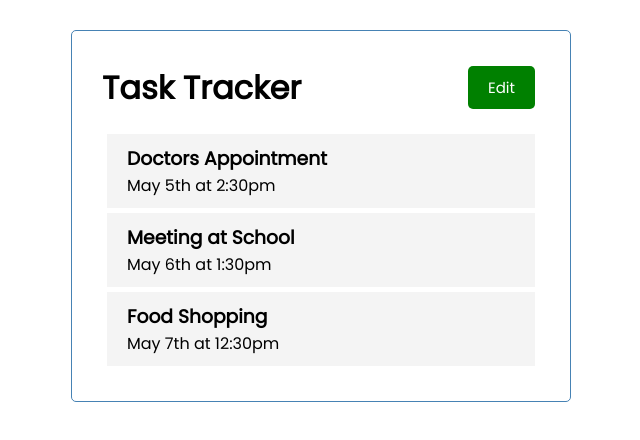
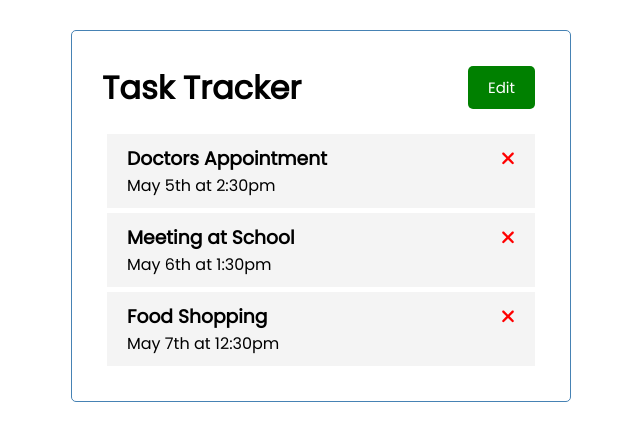
Before and after one commit to MzMahmud/task-tracker, an Angular app: page / in a window 1280 px wide. Shown: the top 440 px of the page, without its empty margins (319-959 px from the left). Built offline with nearby package versions, Linux system fonts and the light colour scheme.

Commit message:
used font awesome times icon for delete task

```diff
--- a/src/app/components/task-item/task-item.component.html
+++ b/src/app/components/task-item/task-item.component.html
@@ -1,4 +1,7 @@
 <div class="task">
-    <h3> {{task.text}} </h3>
+    <h3>
+        {{task.text}}
+        <fa-icon [icon]="faTimes" [ngStyle]="{'color': 'red'}"></fa-icon>
+    </h3>
     <p> {{task.day}} </p>
 </div>
--- a/src/app/components/task-item/task-item.component.ts
+++ b/src/app/components/task-item/task-item.component.ts
@@ -1,4 +1,5 @@
 import { Component, Input } from '@angular/core';
+import { faTimes } from '@fortawesome/free-solid-svg-icons';
 import { Task } from 'src/app/Task';
 
 @Component({
@@ -8,4 +9,5 @@
 })
 export class TaskItemComponent {
   @Input() task!: Task;
+  faTimes = faTimes;
 }
```
